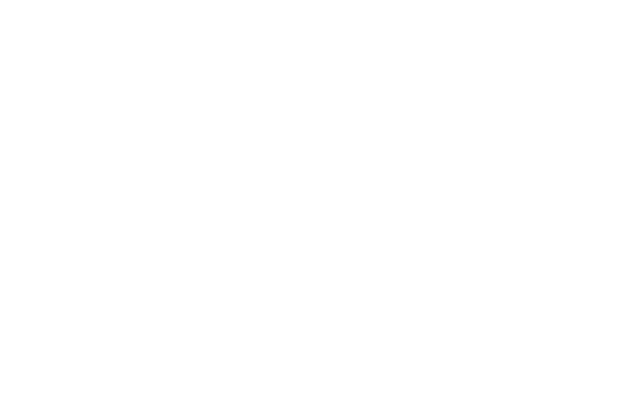
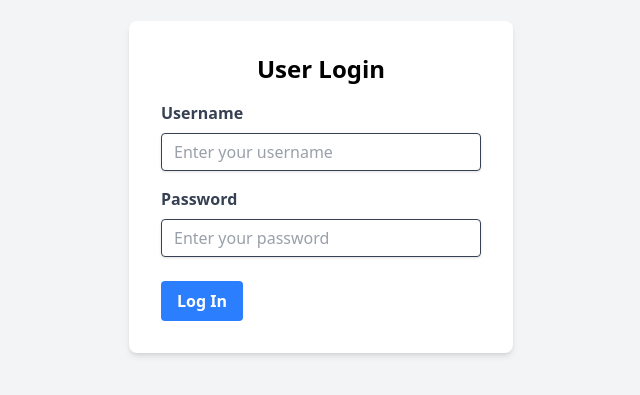
Before and after one commit to bit-sa-20251-jpvm/prueba_tecnica_1_frontend, an Angular app: page /login in a window 1280 px wide. Before the commit this address led to /. Shown: the part 213-608 px from the top of the page, without its empty margins (319-959 px from the left). Built offline with nearby package versions, Linux system fonts and the light colour scheme.

Commit message:
Funcion de iniciar sesion

```diff
--- a/src/app/app.routes.ts
+++ b/src/app/app.routes.ts
@@ -2,6 +2,7 @@ import { Routes } from '@angular/router';
 import { ListUsersComponent } from './components/list-users/list-users.component';
 import { RegisterUserComponent } from './components/register-user/register-user.component';
 import { SearchUserComponent } from './components/search-user/search-user.component';
+import { LoginUserComponent } from './components/login-user/login-user.component';
 
 export const routes: Routes = [{
     title:'Lista de usuarios',
@@ -15,4 +16,10 @@ export const routes: Routes = [{
     title:'Busqueda',
     path: 'search',
     component: SearchUserComponent
-}];
+},
+{
+    title:'Inicio de sesion',
+    path: 'login',
+    component: LoginUserComponent
+}
+];
--- /dev/null
+++ b/src/app/components/login-user/login-user.component.html
@@ -0,0 +1,27 @@
+<div class="flex justify-center items-center h-screen bg-gray-100">
+    <div class="bg-white p-8 rounded-lg shadow-md w-96">
+      <h2 class="text-2xl font-bold mb-4 text-center">User Login</h2>
+
+      <div class="mb-4">
+        <label for="username" class="block text-gray-700 font-bold mb-2">Username</label>
+        <input type="text" id="username" [(ngModel)]="username"
+          class="shadow appearance-none border rounded w-full py-2 px-3 text-gray-700 leading-tight focus:outline-none focus:shadow-outline"
+          placeholder="Enter your username">
+      </div>
+
+      <div class="mb-6">
+        <label for="password" class="block text-gray-700 font-bold mb-2">Password</label>
+        <input type="password" id="password" [(ngModel)]="password"
+          class="shadow appearance-none border rounded w-full py-2 px-3 text-gray-700 leading-tight focus:outline-none focus:shadow-outline"
+          placeholder="Enter your password">
+      </div>
+
+      <div class="flex items-center justify-between">
+        <button (click)="login()"
+          class="bg-blue-500 hover:bg-blue-700 text-white font-bold py-2 px-4 rounded focus:outline-none focus:shadow-outline">
+          Log In
+        </button>
+        </div>
+
+      <div *ngIf="isLogged()" class="mt-4 text-green-500">Login Successful!</div>  </div>
+  </div>
--- /dev/null
+++ b/src/app/components/login-user/login-user.component.ts
@@ -0,0 +1,36 @@
+import { Component } from '@angular/core';
+import { UserService } from '../../services/user.service';
+import { FormsModule } from '@angular/forms';
+import { CommonModule } from '@angular/common';
+
+@Component({
+  selector: 'app-login-user',
+  imports: [CommonModule,FormsModule],
+  templateUrl: './login-user.component.html',
+  styleUrl: './login-user.component.css'
+})
+export class LoginUserComponent {
+  username: string = '';
+  password: string = '';
+  logged: boolean = false;
+  constructor(private userService: UserService) { }
+
+  login(): void {
+    this.userService.loginUser({ username: this.username, password: this.password }).subscribe({
+      next: (response) => {
+        this.logged = true;
+        console.log('Sesion iniciada');
+        this.username = '';
+        this.password = '';
+      },
+      error: (error) => {
+        alert(error.error.msg)
+      }
+    }
+    )
+  }
+
+  isLogged(): boolean{
+    return this.logged;
+  }
+}
--- a/src/app/services/user.service.ts
+++ b/src/app/services/user.service.ts
@@ -18,6 +18,10 @@ export class UserService {
     return this.http.post<any>(`${this.apiUrl}/create-user`,user);
   }
 
+  loginUser(user: any) : Observable<any>{
+    return this.http.post<any>(`${this.apiUrl}/login-user`,user);
+  }
+
   findUser(id: string) : Observable<any>{
     return this.http.get(`${this.apiUrl}/find-user/${id}`);
   }
```
Also changed, not shown: src/app/components/login-user/login-user.component.css (added), 1 other file (tests, documents, lock files or other folders).
